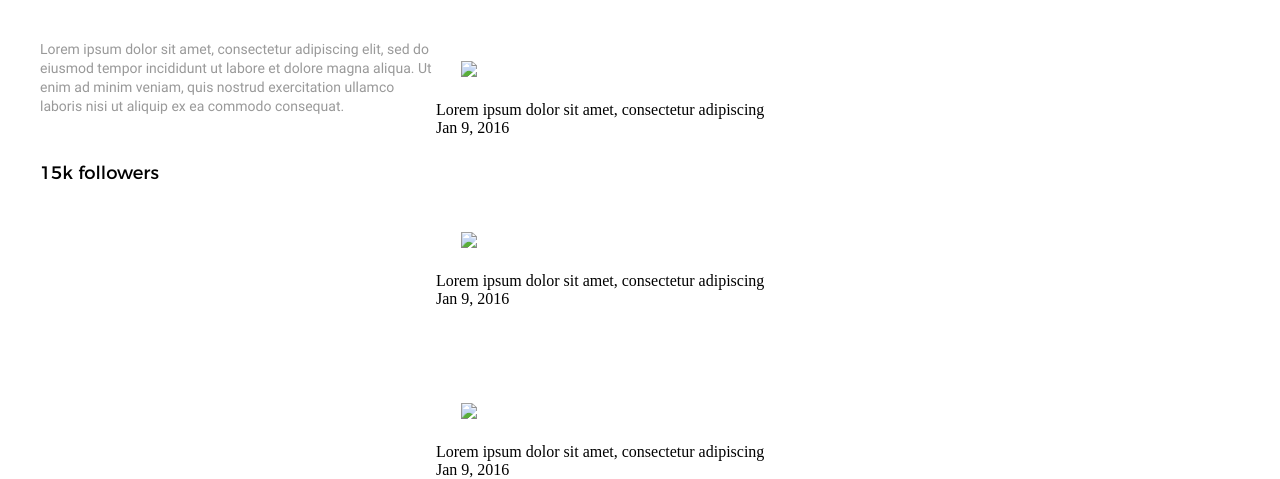
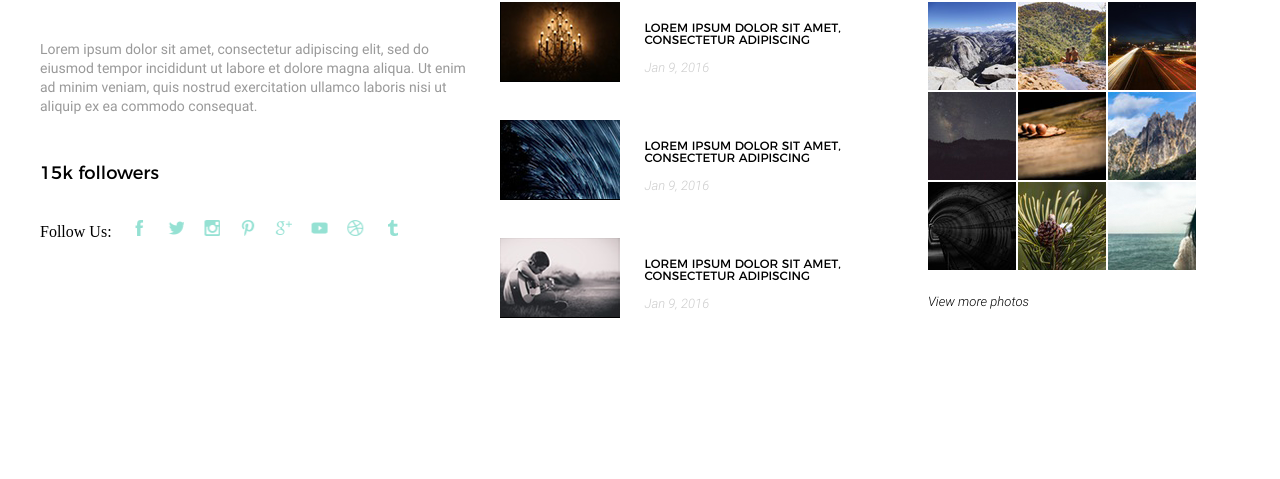
Before and after one commit to Static15/mogo, a plain HTML site: page index.html in a window 1280 px wide. Shown: the part 10029-10508 px from the top of the page. After the commit the page ends 10385 px from the top, so only its background shows below. Drawn offline with Linux system fonts and the light colour scheme; files whose address does not match are found by name.

Commit message:
add footer

```diff
--- a/index.html
+++ b/index.html
@@ -275,36 +275,60 @@
 		<div class="footer-logo">MoGo</div>
 		<div class="footer-desc">Lorem ipsum dolor sit amet, consectetur adipiscing elit, sed do eiusmod tempor incididunt ut labore et dolore magna aliqua. Ut enim ad minim veniam, quis nostrud exercitation ullamco laboris nisi ut aliquip ex ea commodo consequat.</div>
 		<div class="footer-follower">15k followers</div>
-		<div class="footer-followus"></div>
+		<span class="footer-followus">Follow Us:</span>
+		<a href="#" class="footer-sprite footer-sprite_fb"></a>
+		<a href="#" class="footer-sprite footer-sprite_tw"></a>
+		<a href="#" class="footer-sprite footer-sprite_insta"></a>
+		<a href="#" class="footer-sprite footer-sprite_pint"></a>
+		<a href="#" class="footer-sprite footer-sprite_g"></a>
+		<a href="#" class="footer-sprite footer-sprite_you"></a>
+		<a href="#" class="footer-sprite footer-sprite_drib"></a>
+		<a href="#" class="footer-sprite footer-sprite_tumb"></a>
 		<div class="subscribe"></div>
 	</div>
 	<div class="footer footer-center">
 		<div class="blogs">blogs</div>
-		<div blog_box>
-			<img class="blog-pic" src="#">
-			<div class="blog-desc">Lorem ipsum dolor sit amet,
+		<div class="blog_box">
+			<div class="blog_box-left">
+				<img class="botom-pic" src="img/blogpic1.png">
+			</div>
+			<div class="blog_box-right">
+				<div class="blog-desc">Lorem ipsum dolor sit amet,
 consectetur adipiscing</div>
 			<div class="blog-date">Jan 9, 2016</div>
+			</div>
+
 		</div>
-		<div blog_box>
-			<img class="blog-pic" src="#">
-			<div class="blog-desc">Lorem ipsum dolor sit amet,
+		<div class="blog_box">
+			<div class="blog_box-left">
+				<img class="botom-pic" src="img/blogpic2.png">
+			</div>
+			<div class="blog_box-right">
+				<div class="blog-desc">Lorem ipsum dolor sit amet,
 consectetur adipiscing</div>
 			<div class="blog-date">Jan 9, 2016</div>
+			</div>
+
 		</div>
-		<div blog_box>
-			<img class="blog-pic" src="#">
-			<div class="blog-desc">Lorem ipsum dolor sit amet,
+		<div class="blog_box">
+			<div class="blog_box-left">
+				<img class="botom-pic" src="img/blogpic3.png">
+			</div>
+			<div class="blog_box-right">
+				<div class="blog-desc">Lorem ipsum dolor sit amet,
 consectetur adipiscing</div>
 			<div class="blog-date">Jan 9, 2016</div>
+			</div>
+
 		</div>
 	</div>
 	<div class="footer footer-right">
 		<div class="instagram">instagram</div>
-		<div class="intagram-wrap"></div>
+		<div class="intagram-wrap">
+			<img src="img/instapic.png">
+		</div>
 		<div class="more-photo">View more photos</div>
 	</div>
-</div>
 </div>
 <script type="text/javascript" src="js/script.js"></script>
 </body>
--- a/style/style.css
+++ b/style/style.css
@@ -771,7 +771,7 @@ header{
 
 .footer{
 	float: left;
-	width: 33%;
+	width: 36%;
 }
 
 .footer-logo{
@@ -790,7 +790,7 @@ header{
 .footer-follower{
 	font: 18px 'MontserratRegular', Helvetica sans-serif;
 	text-align: left;
-	padding-top: 50px;
+	padding: 50px 0 37px 0;
 }
 
 .container_footer{
@@ -873,3 +873,117 @@ header{
     font: 15px 'RobotoLightItalic', Helvetica sans-serif;
     color: #a8a8a8;
 }
+
+.footer-sprite{
+	position: relative;
+	height: 17px;
+	width: 17px;
+	margin: 0 0 0 15px;
+	display: inline-block;
+	background: url(../img/spritesocial.png) no-repeat 3% 93%;
+}
+
+.footer-sprite_fb{
+	background-position: -2% 0;
+}
+
+.footer-sprite_tw{
+	background-position: 12% 0;
+}
+
+.footer-sprite_insta{
+	background-position: 27% 0;
+}
+
+.footer-sprite_pint{
+	background-position: 42% 0;
+}
+
+.footer-sprite_g{
+	background-position: 57% 0;
+}
+
+.footer-sprite_you{
+	background-position: 72% 0;
+}
+
+.footer-sprite_drib{
+	background-position: 87% 0;
+}
+
+.footer-sprite_tumb{
+	background-position: 101% 0;
+}
+
+.botom-pic{
+	width: 120px;
+	height: 80px;
+}
+
+.blogs{
+	padding: 0 0 40px 16px;
+	font: 14px 'MontserratRegular', Helvetica sans-serif;
+	text-transform: uppercase;
+}
+
+.blog_box-right{
+	float: right;
+	width: 57%
+}
+
+.blog_box-left{
+	padding:0 0 0 16px;
+	float: left;
+}
+
+.blog-desc{
+	font: 12px 'MontserratRegular', Helvetica sans-serif;
+	text-transform: uppercase;
+	padding-top: 20px;
+}
+
+.blog-date{
+	font: 13px 'RobotoLightItalic', Helvetica sans-serif;
+	color: #cccccc;
+	padding-top: 12px;
+}
+
+.blog_box{
+	display: inline-block;
+	padding: 0 0 30px 0;
+	text-align: left;
+	width: 84%;
+}
+
+.footer-left{
+	width: 37%;
+}
+
+.footer-center{
+	width: 37%;
+}
+
+.footer-right{
+	width: 26%;
+}
+
+.instagram{
+	font: 14px 'MontserratRegular', Helvetica sans-serif;
+	text-transform: uppercase;
+	padding-bottom: 40px;
+}
+
+.intagram-wrap{
+	height: 270px;
+	width: 270px;
+}
+
+.more-photo{
+	font: 13px 'RobotoLightItalic', Helvetica sans-serif;
+	padding-top: 20px;
+}
+
+.by{
+	padding: 25px 0 25px 0;
+	height: 60px;
+}
```
Also changed, not shown: img/blogpic1.png (added), img/blogpic2.png (added), img/blogpic3.png (added), img/facebook.png (deleted), img/instagram.png (deleted), img/instapic.png (added), img/pinterest.png (deleted), img/sociallinks.png (deleted), img/spritesocial.png (added), img/twiter.png (deleted).
